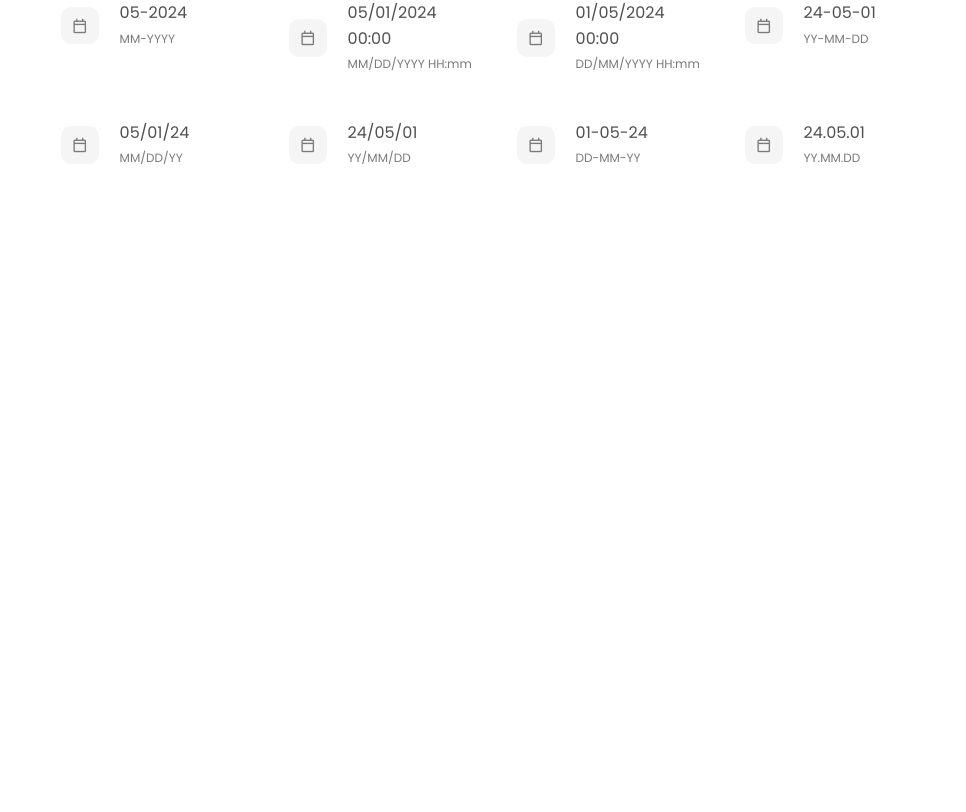
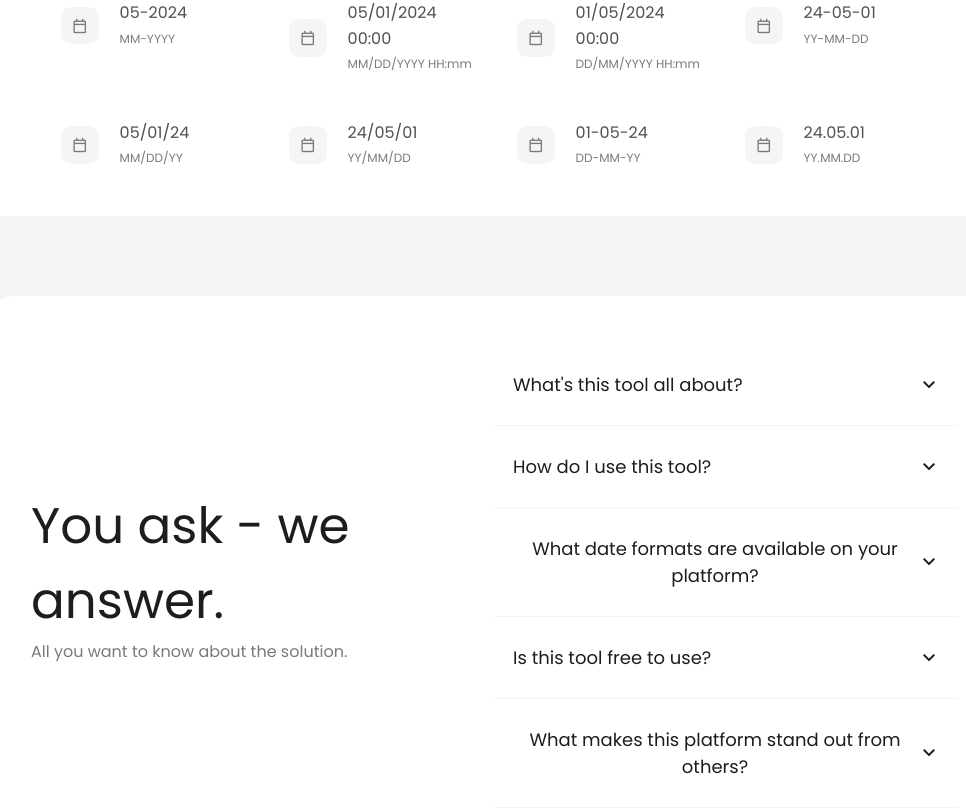
Before and after one commit to ibrilBadreddine/Codate, a React (Vite) app: page / in a window 1280 px wide. Shown: the part 1082-1894 px from the top of the page, without its empty margins (145-1111 px from the left). Before the commit the page ends 1426 px from the top, so only its background shows below. Built offline with nearby package versions, Linux system fonts and the light colour scheme.

Commit message:
Add FAQ section

```diff
--- a/src/views/pages/home/index.tsx
+++ b/src/views/pages/home/index.tsx
@@ -1,10 +1,11 @@
 import "./style.scss";
 import { useState } from "react";
+import type { Language } from "@/core/types";
 import Hero from "./partials/Hero";
 import Selector from "./partials/Selector";
 import Formats from "./partials/formats";
 import { LANGUAGES } from "@/core/data";
-import type { Language } from "@/core/types";
+import Faq from "./partials/faq/Faq";
 
 export default function Index() {
   /**
@@ -24,6 +25,7 @@ export default function Index() {
       <Formats
         selectedLang={selectedLang}
       />
+      <Faq />
     </div>
   )
 }
--- /dev/null
+++ b/src/views/pages/home/partials/faq/Faq.tsx
@@ -0,0 +1,44 @@
+import { useState } from "react";
+import { FAQ } from "./helper";
+
+export default function Faq() {
+  const [activeTab, setTab] = useState<number | null>(null);
+
+  const handleTab = (id: number) => {
+    const newTab = id === activeTab ? null : id;
+
+    setTab(newTab);
+  };
+
+  return (
+    <section className="faq-container">
+      <div className="faq-box">
+        <div className="headline">
+          <h1>You ask - we answer.</h1>
+          <p>All you want to know about the solution.</p>
+        </div>
+        <div className="q-a">
+          {FAQ.map((item, i) => (
+            <div className="tab" key={i}>
+              <button onClick={() => handleTab(i)} className="question-tab">
+                <p>{item.question}</p>
+                <span className="material-symbols-outlined">expand_more</span>
+              </button>
+              <div
+                className={
+                  activeTab === i
+                    ? "active-answer-tab answer-tab"
+                    : "answer-tab"
+                }
+              >
+                <article>
+                  <p>{item.answer}</p>
+                </article>
+              </div>
+            </div>
+          ))}
+        </div>
+      </div>
+    </section>
+  );
+}
--- /dev/null
+++ b/src/views/pages/home/partials/faq/helper.ts
@@ -0,0 +1,28 @@
+import type { FaqDefinition } from "./types";
+
+/**
+ *
+ * FAQ Data
+ */
+export const FAQ: FaqDefinition[] = [
+  {
+    question: "What's this tool all about?",
+    answer: "This tool is your go-to solution for effortlessly crafting date formats tailored to your coding needs. Say goodbye to date formatting headaches and hello to smooth sailing through your projects!"
+  },
+  {
+    question: "How do I use this tool?",
+    answer: "It's as easy as 1-2-3! Just select your preferred programming language, choose from a variety of date formats, and voila! The tool generates the perfect code snippet for you to copy and paste into your project."
+  },
+  {
+    question: "What date formats are available on your platform?",
+    answer: "Our platform offers a diverse selection of commonly used date formats, catering to a wide range of programming needs."
+  },
+  {
+    question: "Is this tool free to use?",
+    answer: "You bet! This tool spreads its wings wide and flies high in the sky of free tools. Enjoy unlimited access to date formatting goodness without spending a single penny!"
+  },
+  {
+    question: "What makes this platform stand out from others?",
+    answer: "Great question! Our platform stands out for its user-friendly interface and extensive language support. We're dedicated to providing a seamless experience that meets the diverse needs of developers."
+  },
+];
--- /dev/null
+++ b/src/views/pages/home/partials/faq/types.ts
@@ -0,0 +1,4 @@
+export interface FaqDefinition {
+  question: string,
+  answer: string,
+}
--- a/src/views/pages/home/style.scss
+++ b/src/views/pages/home/style.scss
@@ -302,8 +302,6 @@
       .code-content {
         height: 100%;
         pre {
-          // height: fit-content !important;
-          // min-height: 100% !important;
           height: 100% !important;
           margin: 0 !important;
         }
@@ -315,4 +313,58 @@
     visibility: visible;
     translate: 0;
   }
+  /* Faq */
+  .faq-container {
+    padding: 5em 10%;
+    background-color: var(--gray-50);
+    .faq-box {
+      display: grid;
+      grid-template-columns: repeat(2, 1fr);
+      align-items: center;
+      background-color: var(--base-white);
+      padding: 3em;
+      border-radius: 2em;
+      // headline
+      .headline {
+        h1 {
+          font-size: 50px;
+        }
+        p {
+          color: var(--gray-500);
+        }
+      }
+      // QA
+      .q-a {
+        .tab {
+          .question-tab {
+            width: 100%;
+            padding: 1.5em 1em;
+            display: flex;
+            justify-content: space-between;
+            align-items: center;
+            font-size: 18px;
+            background-color: transparent;
+          }
+          .answer-tab {
+            display: grid;
+            grid-template-rows: 0fr;
+            transition: .3s;
+            border-bottom: 1px solid var(--gray-50);
+            article {
+              padding: 0 1.5em;
+              overflow: hidden;
+              font-size: 14px;
+              color: var(--gray-500);
+            }
+          }
+          .active-answer-tab {
+            grid-template-rows: 1fr;
+            article {
+              padding: 0 1.5em 2em 1.5em;
+            }
+          }
+        }
+      }
+    }
+  }
 }
```
